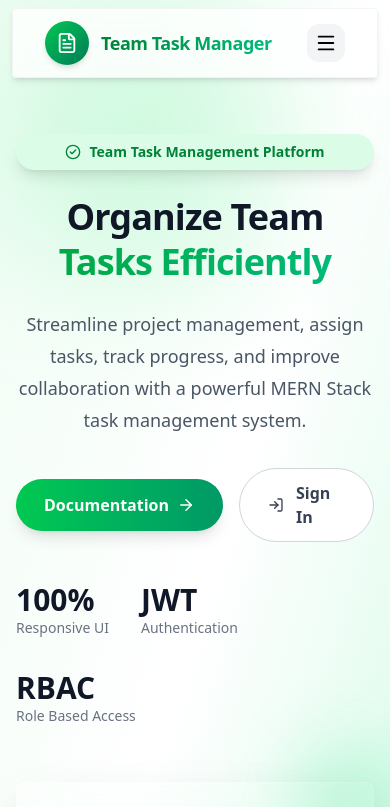
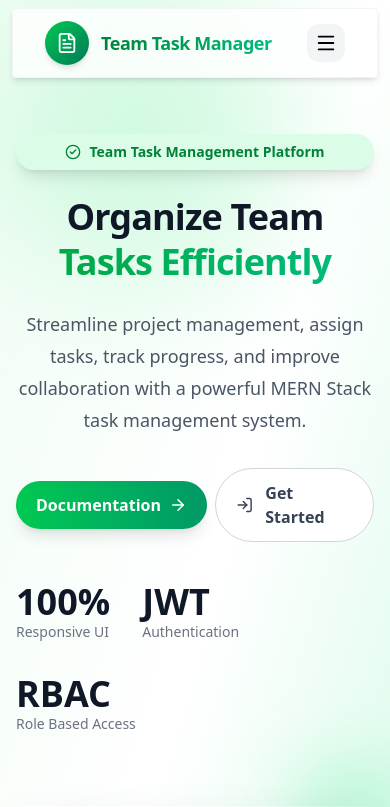
Before and after one commit to suraj-raj01/Project-Management, a React (Vite) app in the folder client/: page / in a window 390 px wide. Shown: the top 807 px of the page. Built offline with nearby package versions, Linux system fonts and the light colour scheme.

Commit message:
implement responsive landing page for the application

```diff
--- a/client/src/pages/Home.tsx
+++ b/client/src/pages/Home.tsx
@@ -20,7 +20,7 @@ const Home = () => {
 
             {/* Main Content */}
 
-            <div className="relative z-10 max-w-7xl mx-auto grid lg:grid-cols-2 gap-14 items-center">
+            <div className="relative z-10 max-w-7xl mx-auto grid lg:grid-cols-2 gap-15 items-center">
 
                 {/* Left Content */}
 
@@ -47,11 +47,11 @@ const Home = () => {
 
                     {/* Buttons */}
 
-                    <div className="flex items-center gap-4 mt-8">
+                    <div className="flex items-center gap-2 md:gap-4 mt-8">
 
                         <Link
                             to="/docs"
-                            className="group flex w-full md:w-auto items-center gap-2 bg-gradient-to-r from-green-500 to-emerald-600 text-white px-7 py-3.5 rounded-full font-semibold shadow-lg hover:shadow-xl hover:scale-[1.02] transition-all duration-300"
+                            className="group flex w-fit md:w-auto items-center gap-2 bg-gradient-to-r from-green-500 to-emerald-600 text-white md:px-8 px-5 py-3 rounded-full font-semibold shadow-lg hover:shadow-xl hover:scale-[1.02] transition-all duration-300"
                         >
                             Documentation
 
@@ -63,10 +63,10 @@ const Home = () => {
 
                         <Link
                             to="/login"
-                            className="group px-7 py-3 w-full md:w-auto flex items-center gap-3 rounded-full border border-gray-300 bg-white text-gray-700 font-semibold hover:bg-gray-100 transition-all duration-300"
+                            className="group md:px-10 px-5 py-3 w-fit md:w-auto flex items-center gap-3 rounded-full border border-gray-300 bg-white text-gray-700 font-semibold hover:bg-gray-100 transition-all duration-300"
                         >
                             <LogIn size={18} className="group-hover:translate-x-1 transition" />
-                            Sign In
+                            Get Started
                         </Link>
                     </div>
 
@@ -75,7 +75,7 @@ const Home = () => {
                     <div className="flex flex-wrap gap-8 mt-10">
 
                         <div>
-                            <h3 className="text-3xl font-black text-gray-900">
+                            <h3 className="text-4xl font-black text-gray-900">
                                 100%
                             </h3>
 
@@ -85,7 +85,7 @@ const Home = () => {
                         </div>
 
                         <div>
-                            <h3 className="text-3xl font-black text-gray-900">
+                            <h3 className="text-4xl font-black text-gray-900">
                                 JWT
                             </h3>
 
@@ -95,7 +95,7 @@ const Home = () => {
                         </div>
 
                         <div>
-                            <h3 className="text-3xl font-black text-gray-900">
+                            <h3 className="text-4xl font-black text-gray-900">
                                 RBAC
                             </h3>
 
@@ -110,7 +110,7 @@ const Home = () => {
 
                 <div className="relative">
 
-                    <div className="bg-white/20 backdrop-blur-xl border border-white/30 rounded-lg shadow-2xl p-6">
+                    <div className="bg-white/20 mt-3 z-100 md:mt-0 backdrop-blur-xl border border-white/30 rounded-lg shadow-2xl p-6">
 
                         {/* Mock Navbar */}
 
```
